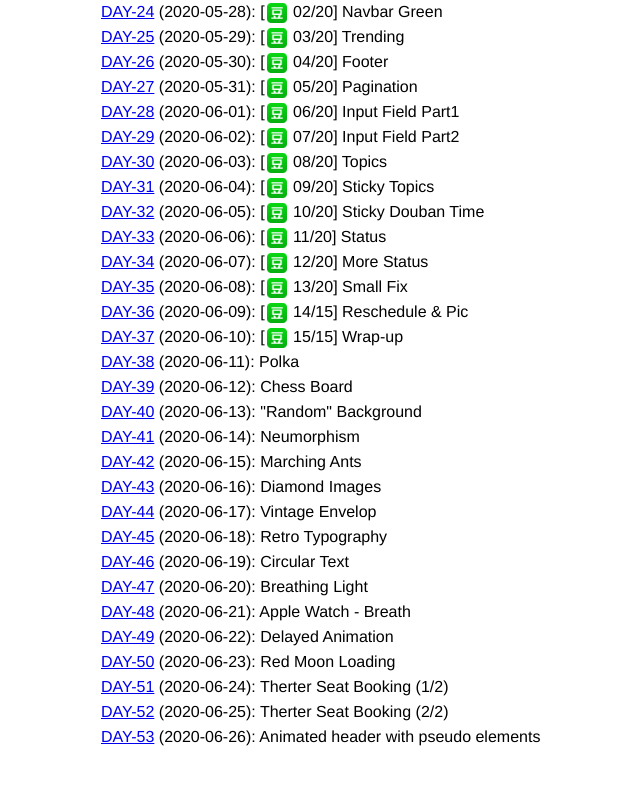
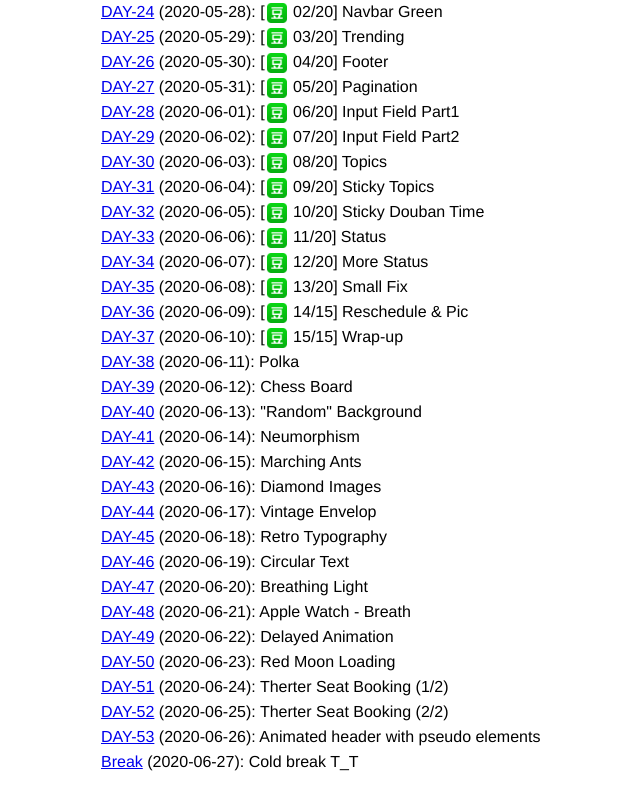
Before and after one commit to HF-liu/relearn-css, a website: page index.html in a window 1280 px wide. Shown: the part 997-1787 px from the top of the page, without its empty margins (189-829 px from the left). Before the commit the page ends 1762 px from the top, so only its background shows below. Drawn offline with Linux system fonts and the light colour scheme.

Commit message:
Cold break

```diff
--- a/index.html
+++ b/index.html
@@ -247,6 +247,10 @@
           <a href="pages/53.html">DAY-53</a>
           (2020-06-26): Animated header with pseudo elements
         </li>
+        <li>
+          <a href="#">Break</a>
+          (2020-06-27): Cold break T_T
+        </li>
       </ul>
     </div>
   </body>
```
